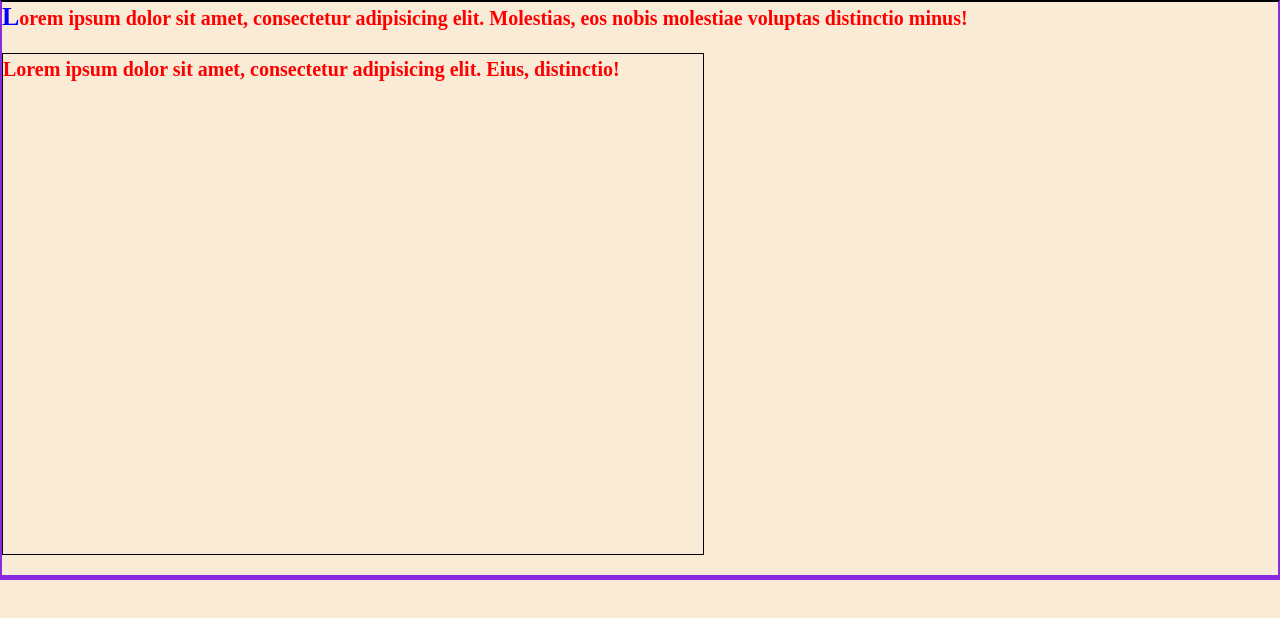
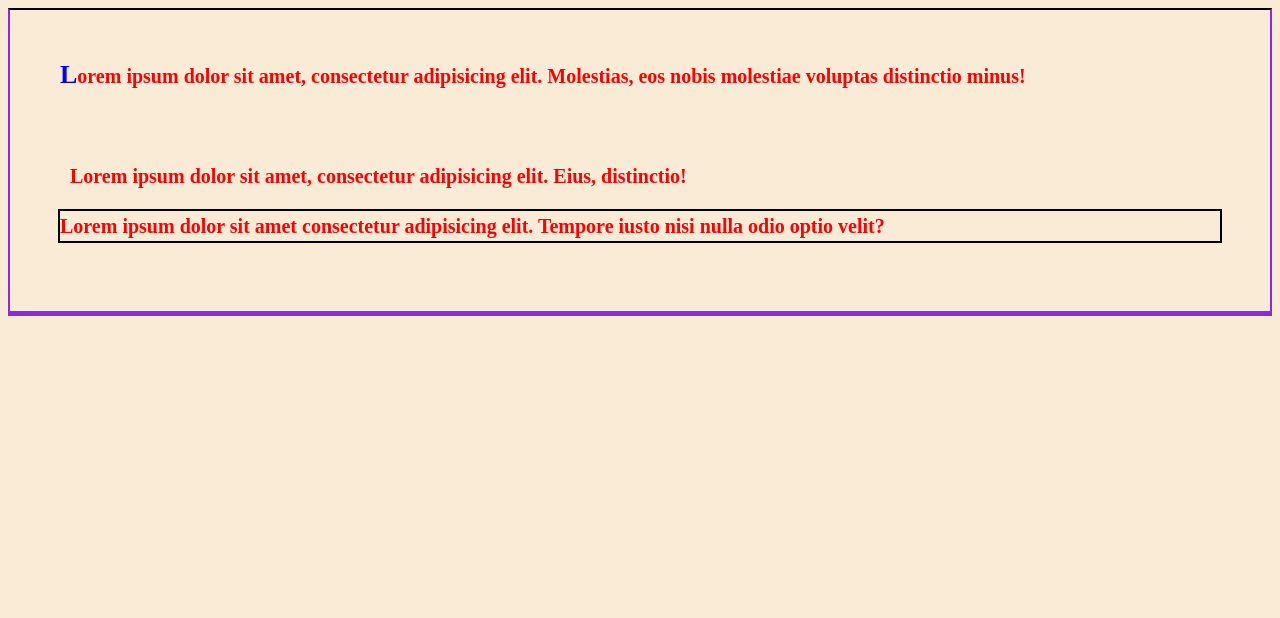
Before and after one commit to Anastasia19081999/css-practice, a plain HTML site: page index.html in a window 1280 px wide. Drawn offline with Linux system fonts and the light colour scheme.

Commit message:
add outer line

```diff
--- a/assets/css/style.css
+++ b/assets/css/style.css
@@ -1,5 +1,5 @@
 body {
-    margin: 0;
+    padding: 50px;
     border: 2px solid blueviolet;
     border-top-color: black;
     border-bottom-width: 5px ;
@@ -15,7 +15,17 @@ body::first-letter {
     color: blue;
 }
 
-p {
+
+.art {
+    padding-top: 50px;
+    padding-left: 10px;
+}
+
+
+.new {
+    outline: 2px solid black;
+}
+/* p {
     border: 1px solid black;
     width: 400px;
     max-width: 700px;
@@ -23,4 +33,4 @@ p {
     width: 100%;
     height: 500px;
     min-height: 350px;
-}
+} */
--- a/index.html
+++ b/index.html
@@ -10,6 +10,7 @@
   <body>
     Lorem ipsum dolor sit amet, consectetur adipisicing elit. Molestias, eos
     nobis molestiae voluptas distinctio minus!
-    <p>Lorem ipsum dolor sit amet, consectetur adipisicing elit. Eius, distinctio!</p>
+    <p class="art">Lorem ipsum dolor sit amet, consectetur adipisicing elit. Eius, distinctio!</p>
+    <p class="new">Lorem ipsum dolor sit amet consectetur adipisicing elit. Tempore iusto nisi nulla odio optio velit?</p>
   </body>
 </html>
```
